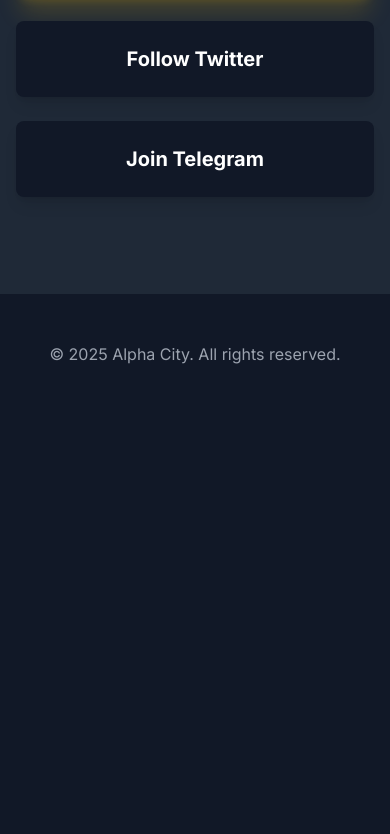
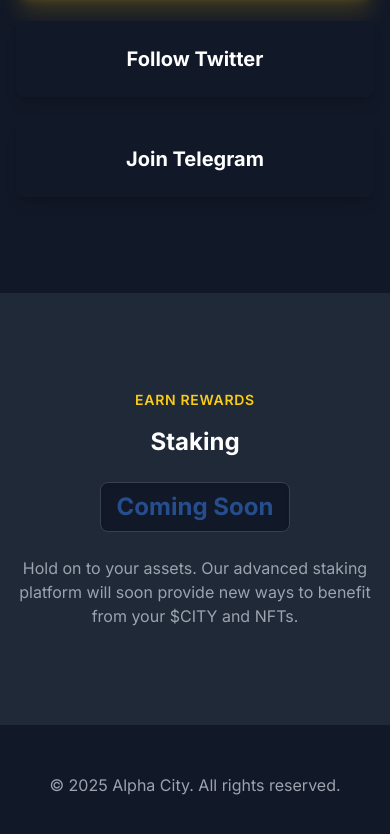
Before and after one commit to AlphaCityAI/Alphacity, a plain HTML site: page index.html in a window 390 px wide. Shown: the part 5604-6438 px from the top of the page. Before the commit the page ends 6034 px from the top, so only its background shows below. Drawn offline with nearby package versions, Linux system fonts and the light colour scheme.

Commit message:
Update index.html

```diff
--- a/index.html
+++ b/index.html
@@ -76,6 +76,9 @@
                     <a href="#the-project" class="text-dark-text-secondary hover:text-white transition-colors duration-200">The Project</a>
                     <a href="#the-token" class="text-dark-text-secondary hover:text-white transition-colors duration-200">The Token</a>
                     <a href="#the-nfts" class="text-dark-text-secondary hover:text-white transition-colors duration-200">The NFTs</a>
+                    <!-- New Staking Button added here -->
+                    <a href="#staking" class="text-brand-secondary font-medium hover:text-brand-secondary-hover transition-colors duration-200">Staking</a>
+
                     <a href="#community" class="bg-brand-secondary text-gray-900 px-5 py-2 rounded-lg font-medium hover:bg-brand-secondary-hover shadow-lg shadow-yellow-500/20 transition-all duration-200">
                         Community
                     </a>
@@ -103,6 +106,7 @@
             <a href="#the-project" class="block px-6 py-4 text-dark-text-secondary hover:text-white transition-colors duration-200">The Project</a>
             <a href="#the-token" class="block px-6 py-4 text-dark-text-secondary hover:text-white transition-colors duration-200">The Token</a>
             <a href="#the-nfts" class="block px-6 py-4 text-dark-text-secondary hover:text-white transition-colors duration-200">The NFTs</a>
+            <a href="#staking" class="block px-6 py-4 text-brand-secondary font-medium hover:text-brand-secondary-hover transition-colors duration-200">Staking</a>
             <a href="#community" class="block px-6 py-4 text-dark-text-secondary hover:text-white transition-colors duration-200">Community</a>
         </div>
     </header>
@@ -112,11 +116,6 @@
           =================================
           Hero Section
           =================================
-          ** THIS IS A PRIMARY SPOT FOR CUSTOM GRAPHICS **
-          You can replace the bg-dark-card with a:
-          - <video> background
-          - High-res image: bg-[url('your-image.jpg')]
-          - A custom SVG pattern
         -->
         <section id="home" class="relative bg-dark-card py-24 md:py-36 text-center overflow-hidden">
             <!-- Optional: Add a subtle overlay or graphic element -->
@@ -284,7 +283,7 @@
                     </h3>
                     <p class="text-lg text-dark-text-secondary">
                         Like everything we do, our NFTs are an exercise in innovation. Art, technology, utiity, rewards. Here's a preview of our plans - with far more to come as we evolve:
-                    </V>
+                    </p>
                 </div>
 
                 <!-- Roadmap Timeline -->
@@ -340,7 +339,7 @@
           Community Section (Was Contact)
           =================================
         -->
-        <section id="community" class="py-24 bg-dark-card">
+        <section id="community" class="py-24 bg-dark-bg">
             <div class="container mx-auto px-4 sm:px-6 lg:px-8">
                 <div class="text-center max-w-3xl mx-auto mb-16">
                     <h2 class="text-sm font-semibold text-brand-primary uppercase tracking-wider mb-2">Join Us</h2>
@@ -370,6 +369,30 @@
                 </div>
             </div>
         </section>
+
+        <!--
+          =================================
+          Staking Section (New)
+          =================================
+        -->
+        <section id="staking" class="py-24 bg-dark-card border-t border-gray-800">
+            <div class="container mx-auto px-3 sm:px-4 lg:px-6 text-center">
+                <h2 class="text-sm font-semibold text-brand-secondary uppercase tracking-wider mb-4">Earn Rewards</h2>
+                <h3 class="text-2xl md:text-4xl font-bold text-white mb-6">
+                    Staking
+                </h3>
+                <div class="inline-block px-4 py-2 bg-dark-bg border border-gray-700 rounded-lg shadow-inner">
+                    <p class="text-2xl font-bold text-brand-primary animate-pulse">
+                        Coming Soon
+                    </p>
+                </div>
+                <p class="mt-6 text-dark-text-secondary max-w-lg mx-auto">
+                    Hold on to your assets. Our advanced staking platform will soon provide new ways to benefit from your $CITY and NFTs.
+                </p>
+            </div>
+        </section>
+
+
     </main>
 
     <!--
@@ -383,8 +406,6 @@
                 <p class="text-dark-text-secondary text-center md:text-left mb-4 md:mb-0">
                     &copy; <span id="current-year"></span> Alpha City. All rights reserved.
                 </p>
-                    </a>
-                </div>
             </div>
         </div>
     </footer>
```
